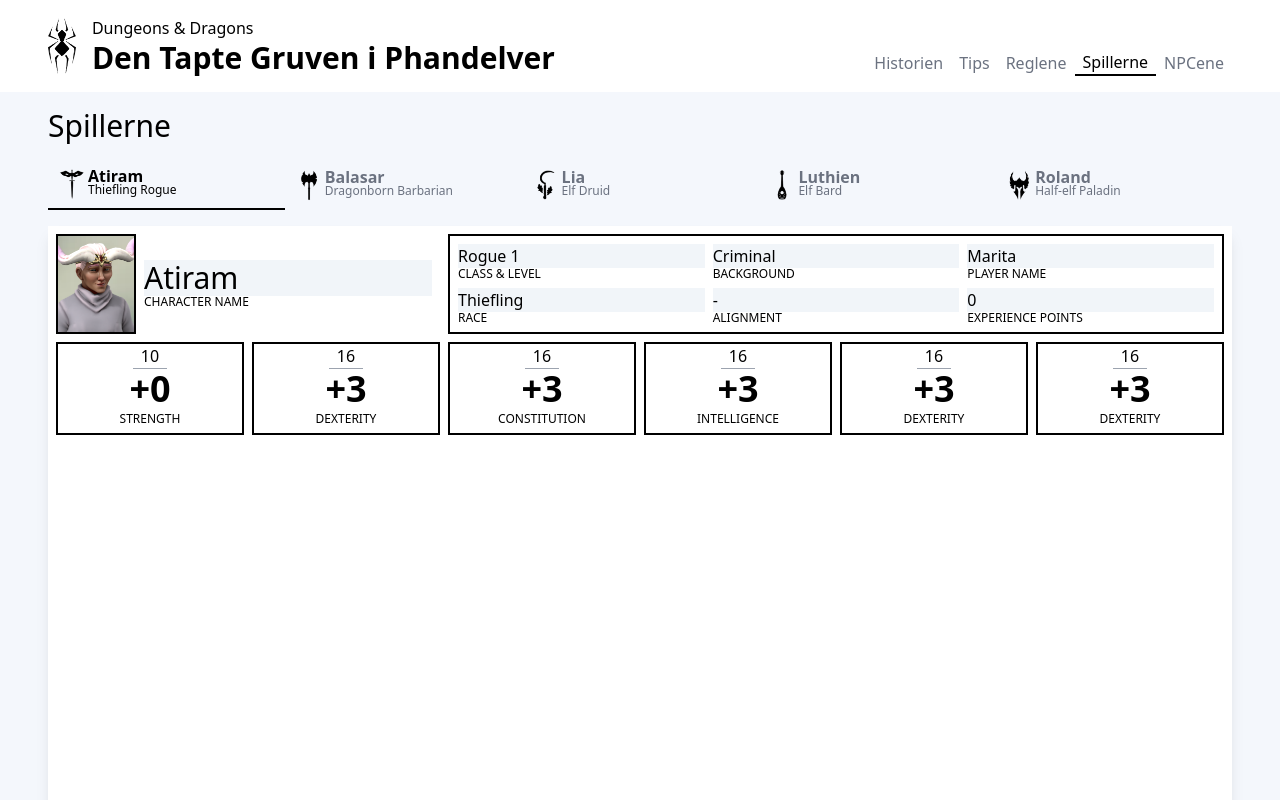
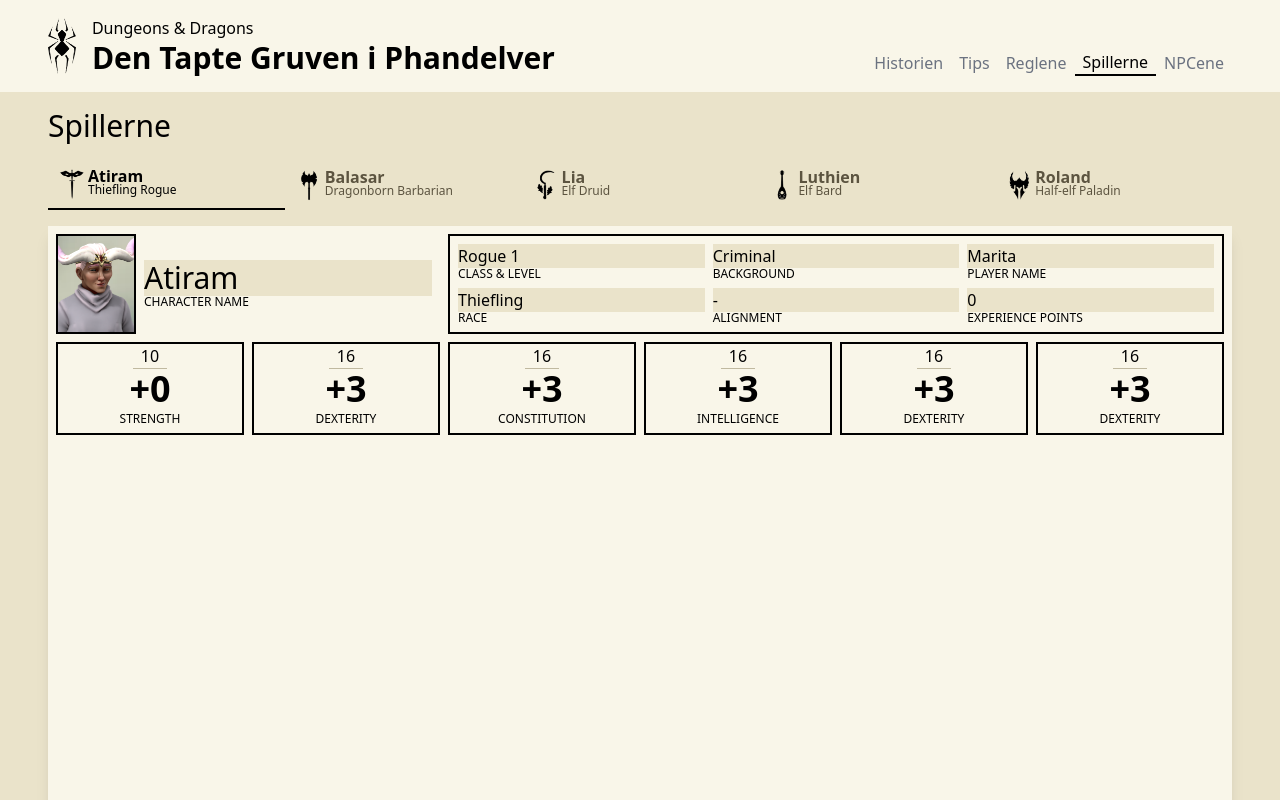
Before and after one commit to KevinMolid/dnd, a React (Vite) app: page /spillerne in a window 1280 px wide. Shown: the top 800 px of the page. Built offline with nearby package versions, Linux system fonts and the light colour scheme.

Commit message:
Added custom color "paper"

```diff
--- a/src/components/CharacterSheet.tsx
+++ b/src/components/CharacterSheet.tsx
@@ -14,7 +14,7 @@
 
 const CharacterSheet = ({ character }: Props) => {
   return (
-    <div className={"bg-white shadow-lg h-[1000px]"}>
+    <div className={"bg-paper-100 shadow-lg h-[1000px]"}>
       {/* Header */}
       <div className={`grid lg:grid-cols-3 gap-2 p-2`}>
         {/* Name and image */}
@@ -25,9 +25,9 @@
             alt=""
           />
           {/* Name */}
-          <div className="flex-grow bg-white flex justify-center gap-2 items-center p-2">
+          <div className="flex-grow flex justify-center gap-2 items-center p-2">
             <div className="w-full">
-              <p className="bg-slate-100 font-medium text-3xl">
+              <p className="bg-paper-200 font-medium text-3xl">
                 {character.name}
               </p>
               <CsLabel>Character Name</CsLabel>
@@ -36,29 +36,29 @@
         </div>
 
         {/* Details */}
-        <div className="bg-white w-full lg:col-span-2 grid grid-cols-3 p-2 gap-2 border-2 border-black">
+        <div className="w-full lg:col-span-2 grid grid-cols-3 p-2 gap-2 border-2 border-black">
           <div>
-            <p className="bg-slate-100 font-medium">{character.class} 1</p>
+            <p className="bg-paper-200 font-medium">{character.class} 1</p>
             <CsLabel>Class & Level</CsLabel>
           </div>
           <div>
-            <p className="bg-slate-100 font-medium">{character.background}</p>
+            <p className="bg-paper-200 font-medium">{character.background}</p>
             <CsLabel>Background</CsLabel>
           </div>
           <div>
-            <p className="bg-slate-100 font-medium">{character.playername}</p>
+            <p className="bg-paper-200 font-medium">{character.playername}</p>
             <CsLabel>Player Name</CsLabel>
           </div>
           <div>
-            <p className="bg-slate-100 font-medium">{character.race}</p>
+            <p className="bg-paper-200 font-medium">{character.race}</p>
             <CsLabel>Race</CsLabel>
           </div>
           <div>
-            <p className="bg-slate-100 font-medium">-</p>
+            <p className="bg-paper-200 font-medium">-</p>
             <CsLabel>Alignment</CsLabel>
           </div>
           <div>
-            <p className="bg-slate-100 font-medium">0</p>
+            <p className="bg-paper-200 font-medium">0</p>
             <CsLabel>
               Experience <span className="hidden md:inline">Points</span>
             </CsLabel>
@@ -69,37 +69,37 @@
       {/* Stats */}
       <div className="grid grid-cols-3 md:grid-cols-6 gap-2 pb-2 px-2">
         <div className="flex flex-col items-center border-2 border-black pb-2">
-          <p className="border-b border-gray-400 px-2">10</p>
+          <p className="border-b border-paper-400 px-2">10</p>
           <p className="text-4xl font-bold mb-1">+0</p>
           <CsLabel>Strength</CsLabel>
         </div>
 
         <div className="flex flex-col items-center border-2 border-black pb-2">
-          <p className="border-b border-gray-400 px-2">16</p>
+          <p className="border-b border-paper-400 px-2">16</p>
           <p className="text-4xl font-bold mb-1">+3</p>
           <CsLabel>Dexterity</CsLabel>
         </div>
 
         <div className="flex flex-col items-center border-2 border-black pb-2">
-          <p className="border-b border-gray-400 px-2">16</p>
+          <p className="border-b border-paper-400 px-2">16</p>
           <p className="text-4xl font-bold mb-1">+3</p>
           <CsLabel>Constitution</CsLabel>
         </div>
 
         <div className="flex flex-col items-center border-2 border-black pb-2">
-          <p className="border-b border-gray-400 px-2">16</p>
+          <p className="border-b border-paper-400 px-2">16</p>
           <p className="text-4xl font-bold mb-1">+3</p>
           <CsLabel>Intelligence</CsLabel>
         </div>
 
         <div className="flex flex-col items-center border-2 border-black pb-2">
-          <p className="border-b border-gray-400 px-2">16</p>
+          <p className="border-b border-paper-400 px-2">16</p>
           <p className="text-4xl font-bold mb-1">+3</p>
           <CsLabel>Dexterity</CsLabel>
         </div>
 
         <div className="flex flex-col items-center border-2 border-black pb-2">
-          <p className="border-b border-gray-400 px-2">16</p>
+          <p className="border-b border-paper-400 px-2">16</p>
           <p className="text-4xl font-bold mb-1">+3</p>
           <CsLabel>Dexterity</CsLabel>
         </div>
--- a/src/components/Header.tsx
+++ b/src/components/Header.tsx
@@ -8,7 +8,7 @@
 
 function Header() {
   return (
-    <div className="bg-white">
+    <div className="bg-paper-100">
       <Container>
         <div className="flex flex-wrap justify-between items-end">
           <Link to="/">
--- a/src/components/Tab.tsx
+++ b/src/components/Tab.tsx
@@ -10,7 +10,7 @@
       onClick={onClick}
       className={
         "flex-1 flex flex-col w-fit px-2 py-2 border-b-2 font-bold justify-center hover:cursor-pointer " +
-        (active ? "border-black text-black" : "border-none text-gray-500")
+        (active ? "border-black text-black" : "border-none text-paper-800")
       }
     >
       {children}
--- a/src/index.css
+++ b/src/index.css
@@ -3,5 +3,5 @@
 @tailwind utilities;
 
 html {
-  background-color: #f4f7fc;
+  background-color: #eae3ca;
 }
--- a/tailwind.config.js
+++ b/tailwind.config.js
@@ -4,7 +4,16 @@
     "./index.html",
     "./src/**/*.{js,ts,jsx,tsx}",
   ],  theme: {
-    extend: {},
+    extend: {
+      colors: {
+        paper: {
+          100: "#f9f6e9",
+          200: "#eae3ca",
+          400: "#c0b9a0",
+          800: "#5c5440",
+        }
+      }
+    },
   },
   plugins: [],
 }
```
